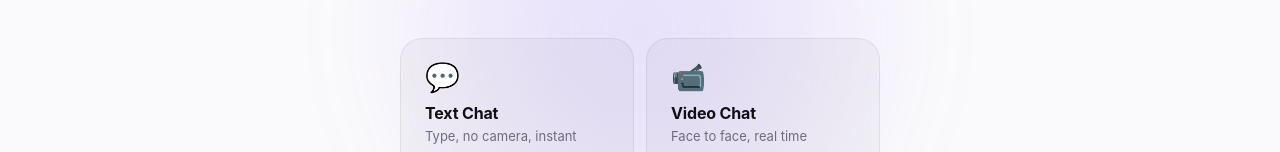
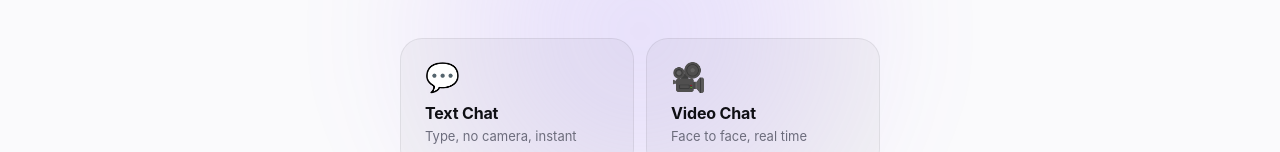
Before and after one commit to AkhilSharma11681/RCAPP, a React (Vite) app in the folder client/: page / in a window 1280 px wide. Shown: the part 404-556 px from the top of the page. Built offline with nearby package versions, Linux system fonts and the light colour scheme; no server answers.

Commit message:
Revert Video Chat icon in Home page

```diff
--- a/client/src/pages/Home.jsx
+++ b/client/src/pages/Home.jsx
@@ -150,7 +150,7 @@ export default function Home({
               onClick={onStartText}
             />
             <ModeCard
-              icon="📹"
+              icon="🎥"
               title="Video Chat"
               desc="Face to face, real time"
               onClick={onStartVideo}
```
